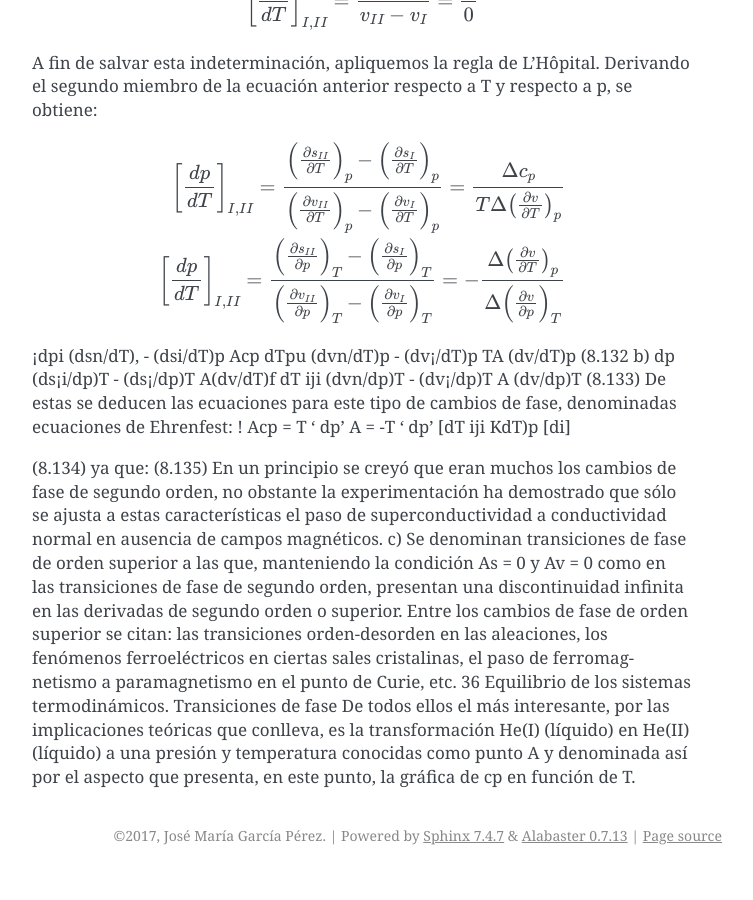
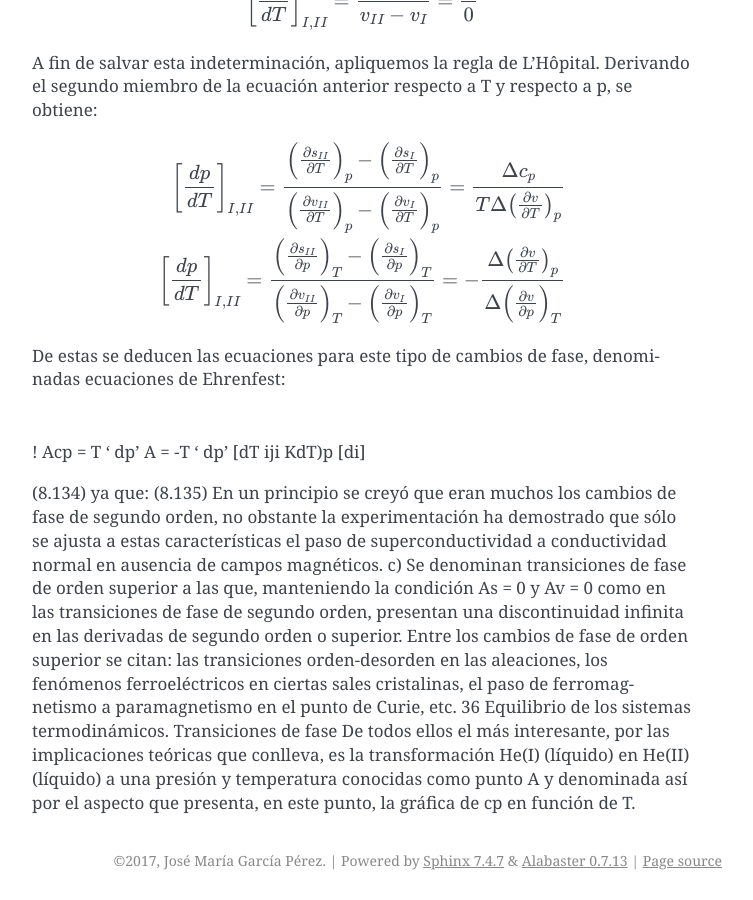
Before and after one commit to mantielero/termodinamica, a Sphinx documentation site: the page built from source/equilibrio_transicion_fase.rst, in a window 1280 px wide and 900 px high, scrolled down 1350 px. Shown: the whole window, without its empty margins (388-1141 px from the left). Built offline with Sphinx 7.4.7, drawn with Linux system fonts in a browser that asks for light colours; pages that are not in the unit, such as notebooks, are missing from menus; before the commit the page ends 2225 px from its top, so only the background shows below that.

Commit message:
Update equilibrio_transicion_fase.rst

```diff
--- a/source/equilibrio_transicion_fase.rst
+++ b/source/equilibrio_transicion_fase.rst
@@ -50,14 +50,12 @@
   \left[ \frac{dp}{dT} \right]_{I,II} = \frac{\left( \frac{\partial s_{II}}{\partial T} \right)_p - \left( \frac{\partial s_I}{\partial T} \right)_p }{ \left( \frac{\partial v_{II}}{\partial T} \right)_p - \left( \frac{\partial v_I}{\partial T} \right)_p  } = \frac{ \Delta c_p}{T \Delta \left( \frac{\partial v}{\partial T}\right)_p} \\
   \left[ \frac{dp}{dT} \right]_{I,II} = \frac{\left( \frac{\partial s_{II}}{\partial p} \right)_T - \left( \frac{\partial s_I}{\partial p} \right)_T }{ \left( \frac{\partial v_{II}}{\partial p} \right)_T - \left( \frac{\partial v_I}{\partial p} \right)_T  } = - \frac{ \Delta \left( \frac{\partial v}{\partial T} \right)_p }{\Delta \left( \frac{\partial v}{\partial p}\right)_T}
 
-¡dpi (dsn/dT), - (dsi/dT)p	Acp
-dT\ pu (dvn/dT)p - (dv¡/dT)p TA (dv/dT)p
-(8.132 b)
-dp
-(ds¡i/dp)T - (ds¡/dp)T	A(dv/dT)f
-dT iji (dvn/dp)T - (dv¡/dp)T A (dv/dp)T
-(8.133)
+
 De estas se deducen las ecuaciones para este tipo de cambios de fase, denominadas ecuaciones de Ehrenfest:
+
+.. math::
+
+
 ! Acp = T
 ' dp'	A	= -T	' dp'
 [dT\	iji	KdT)p	[di]
```
